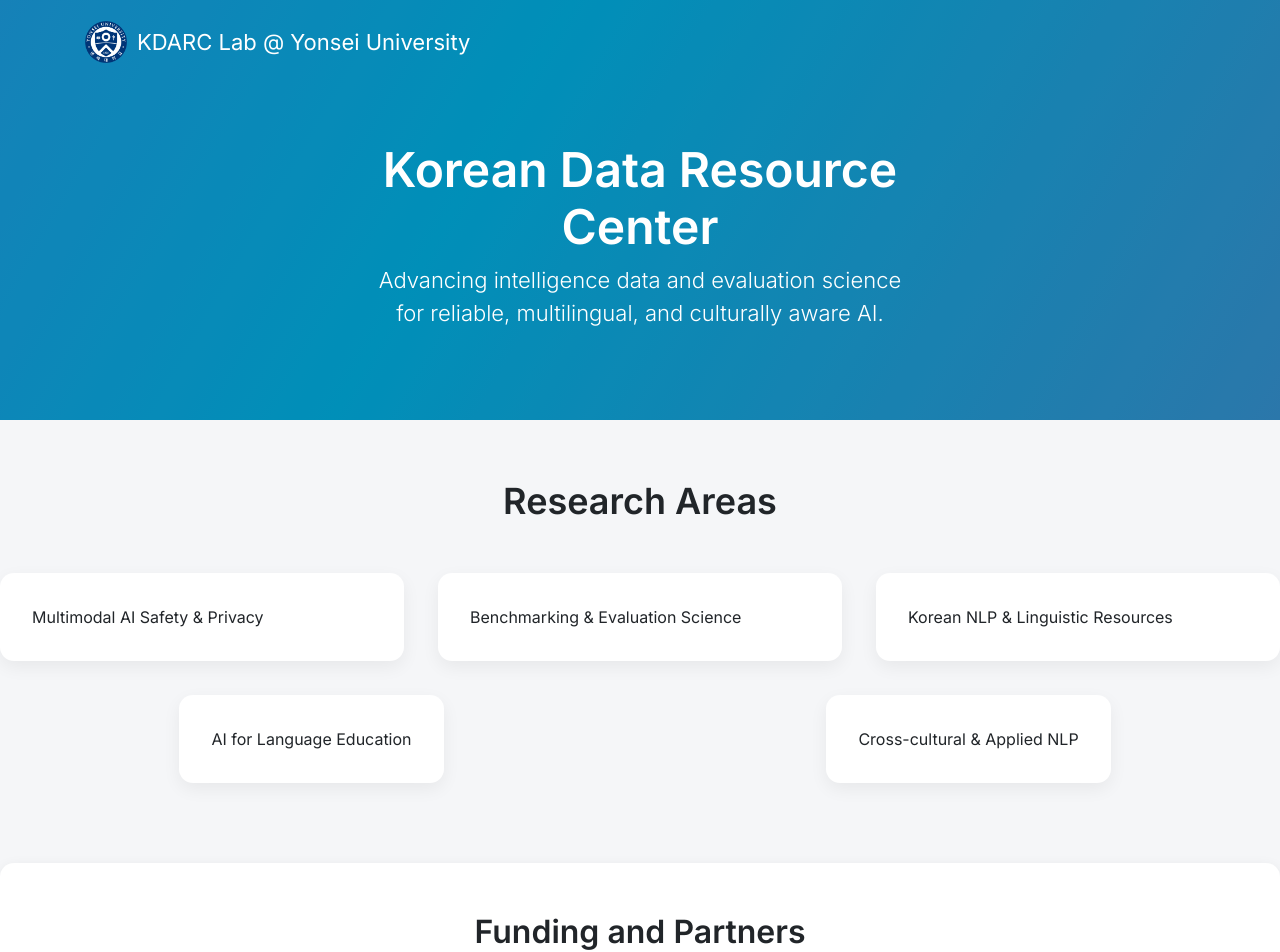
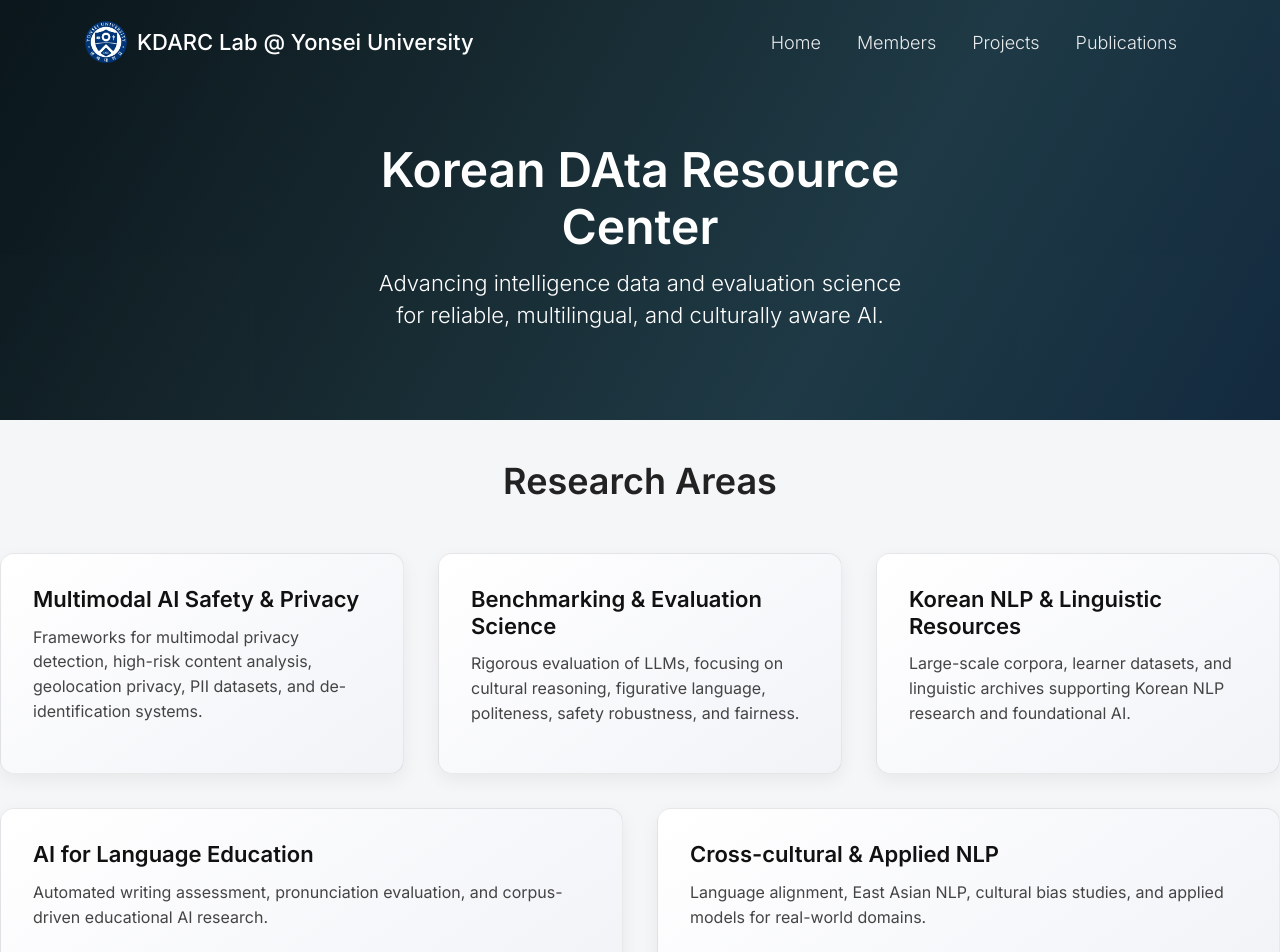
Before and after one commit to wangxiaonan-git/kdarc-lab, a Jekyll site: the page built from index.html, in a window 1280 px wide. Shown: the top 952 px of the page. Built offline with Jekyll 4.4.1, drawn with Linux system fonts in a browser that asks for light colours.

Commit message:
Update default.html

```diff
--- a/_layouts/default.html
+++ b/_layouts/default.html
@@ -17,41 +17,45 @@
       margin: 0;
       padding: 0;
     }
+    /* ====================== TECH GRADIENT BACKGROUND ====================== */
 
-    /* ====================== TECH GRADIENT BACKGROUND ====================== */
 @keyframes gradientFlow {
-      0% { background-position: 0% 50%; }
-      50% { background-position: 100% 50%; }
-      100% { background-position: 0% 50%; }
+  0% {
+    background-position: 0% 50%;
+  }
+  50% {
+    background-position: 100% 50%;
+  }
+  100% {
+    background-position: 0% 50%;
+  }
 }
 
+/* HOME HERO 动态渐变 */
 .hero-banner {
   background-image: linear-gradient(
     120deg,
-        #4e54c8,
-        #6a82fb,
-        #00c6ff,
-        #7f7fd5
+    #0f2027,
+    #203a43,
+    #2c5364,
+    #1b3c59
   );
-      background-size: 400% 400%;
-      animation: gradientFlow 18s ease infinite;
-      width: 100%;
-      height: 420px;
-      position: relative;
+  background-size: 300% 300%;
+  animation: gradientFlow 14s ease infinite;
 }
 
+/* SUBPAGE BANNER 动态渐变（稍微克制一点） */
 .subpage-banner {
   background-image: linear-gradient(
     120deg,
-        #6a82fb,
-        #4e54c8,
-        #5f72bd
+    #141e30,
+    #243b55,
+    #1e3c72
   );
-      background-size: 300% 300%;
-      animation: gradientFlow 22s ease infinite;
-      width: 100%;
-      height: 160px;
+  background-size: 250% 250%;
+  animation: gradientFlow 18s ease infinite;
 }
+
 
     /* ====================== NAVBAR ====================== */
     .navbar {
@@ -60,32 +64,55 @@
       position: absolute;
       top: 0;
       width: 100%;
-      z-index: 9999;
+      z-index: 9999 !important;
+      border: none;
+      box-shadow: none;
     }
 
     .yonsei-logo img {
       height: 42px;
+      width: auto;
       margin-right: 10px;
     }
 
     .navbar-brand {
+      font-weight: 450;
       font-size: 22px;
       color: white !important;
       display: flex;
       align-items: center;
+      cursor: default;
     }
 
     .nav-link {
+      font-weight: 300 !important;
       font-size: 18px;
       color: rgba(255,255,255,0.9) !important;
       padding: 8px 18px !important;
+      transition: all 0.25s ease;
     }
 
-    /* ====================== HERO ====================== */
+    .nav-link:hover {
+      color: #fff !important;
+      text-shadow: 0 0 6px rgba(255,255,255,0.6);
+    }
+
+    /* ====================== HOME HERO ====================== */
+    .hero-banner {
+      width: 100%;
+      height: 420px;
+      background-size: cover;
+      background-position: center 10%;
+      position: relative;
+      margin-top: 0;
+    }
+
     .hero-overlay {
       position: absolute;
-      inset: 0;
-      background: rgba(0,0,0,0.28);
+      top: 0; left: 0;
+      width: 100%; height: 100%;
+      background: rgba(0,0,0,0.30);
+      z-index: 1;
     }
 
     .hero-center {
@@ -93,6 +120,7 @@
       top: 58%;
       left: 50%;
       transform: translate(-50%, -50%);
+      z-index: 3;
       text-align: center;
       color: white;
       max-width: 900px;
@@ -101,27 +129,41 @@
     .hero-center h1 {
       font-size: 48px;
       font-weight: 600;
+      margin-bottom: 12px;
     }
 
     .hero-center p {
       font-size: 22px;
       font-weight: 300;
+      line-height: 1.45;
     }
 
-    /* ====================== CONTENT ====================== */
+    /* ====================== SUBPAGE BANNER ====================== */
+    .subpage-banner {
+      width: 100%;
+      height: 160px;
+      background-size: cover;
+      background-position: center 95%;
+      background-repeat: no-repeat;
+      position: relative;
+      margin-top: 0;
+    }
+
+    /* ====================== MAIN CONTENT ====================== */
     .content-wrapper {
       max-width: 1400px;
       margin: 40px auto;
       background: white;
       padding: 60px;
       border-radius: 12px;
-      box-shadow: 0 4px 14px rgba(0,0,0,0.06);
+      box-shadow: 0px 4px 14px rgba(0,0,0,0.06);
     }
 
     /* ====================== RESEARCH AREAS ====================== */
 .research-wrapper {
     max-width: 1400px;
-      margin: 60px auto 80px auto;
+    margin: 40px auto 70px auto;
+    padding: 0 0;    /* ⭐ 把左右 padding 去掉 */
 }
 
     .ra-title {
@@ -129,8 +171,10 @@
       font-weight: 700;
       text-align: center;
       margin-bottom: 50px;
+      color: #222;
     }
 
+    /* 第一行：3 张卡片等宽 */
     .ra-row-1 {
       display: grid;
       grid-template-columns: repeat(3, 1fr);
@@ -138,18 +182,50 @@
       margin-bottom: 34px;
     }
 
+    /* 第二行：2 张卡片居中 */
     .ra-row-2 {
       display: grid;
       grid-template-columns: repeat(2, 1fr);
       gap: 34px;
-      justify-items: center;
+      justify-content: center;  /* ⭐ 整体居中 */
+      justify-items: center;    /* ⭐ 卡片居中 */
     }
 
+    /* 卡片样式保持不变 */
     .ra-card {
-      background: #fff;
+      background: linear-gradient(145deg, #ffffff, #f1f3f7);
       border-radius: 14px;
       padding: 32px;
+      border: 1px solid rgba(0,0,0,0.08);
       box-shadow: 0 6px 18px rgba(0,0,0,0.06);
+      opacity: 0;
+      transform: translateY(25px);
+      animation: fadeUp 0.8s ease forwards;
+      animation-delay: var(--delay, 0s);
+      transition: all 0.35s ease;
+    }
+
+    .ra-card:hover {
+      transform: translateY(-6px);
+      box-shadow: 0 18px 30px rgba(0,0,0,0.12);
+    }
+
+    .ra-card h3 {
+      font-size: 22px;
+      font-weight: 650;
+      margin-bottom: 12px;
+      color: #111;
+    }
+
+    .ra-card p {
+      font-size: 16px;
+      color: #444;
+      line-height: 1.55;
+    }
+
+    @keyframes fadeUp {
+      from { opacity: 0; transform: translateY(25px); }
+      to { opacity: 1; transform: translateY(0); }
     }
 
     /* ====================== FUNDINGS ====================== */
@@ -159,7 +235,7 @@
       padding: 50px 40px;
       background: white;
       border-radius: 14px;
-      box-shadow: 0 4px 14px rgba(0,0,0,0.08);
+      box-shadow: 0px 4px 14px rgba(0,0,0,0.08);
       text-align: center;
     }
 
@@ -167,6 +243,7 @@
       font-size: 32px;
       font-weight: 700;
       margin-bottom: 40px;
+      color: #333;
     }
 
     .partners-grid {
@@ -180,43 +257,70 @@
       width: 200px;
       height: 110px;
       display: flex;
+      justify-content: center;
       align-items: center;
-      justify-content: center;
+      border-radius: 10px;
+      padding: 10px;
+      background: #fff;
+      border: 1px solid rgba(0,0,0,0.05);
+      transition: 0.3s ease;
     }
 
     .partner-logo-box img {
       max-width: 70%;
       max-height: 70%;
+      object-fit: contain;
+      transition: 0.25s ease;
     }
 
-    .big-partner img {
-      transform: scale(1.5);
+    .partner-logo-box:hover {
+      transform: scale(1.05);
+      box-shadow: 0 10px 25px rgba(0,0,0,0.10);
     }
+
+    .big-partner img { transform: scale(1.5); }
   </style>
+
 </head>
 
 <body>
 
+<!-- NAV -->
 <nav class="navbar navbar-expand-lg navbar-light">
   <div class="container">
     <div class="navbar-brand">
       <span class="yonsei-logo">
-        <img src="/kdarc-lab/assets/images/badges/yonsei.png">
+        <img src="/kdarc-lab/assets/images/badges/yonsei.png" alt="Yonsei Logo">
       </span>
       KDARC Lab @ Yonsei University
+    </div>
+
+    <button class="navbar-toggler" type="button" data-toggle="collapse" data-target="#navbarNav">
+      <span class="navbar-toggler-icon"></span>
+    </button>
+
+    <div class="collapse navbar-collapse" id="navbarNav">
+      <ul class="navbar-nav ml-auto">
+        <li class="nav-item"><a class="nav-link" href="/kdarc-lab/">Home</a></li>
+        <li class="nav-item"><a class="nav-link" href="/kdarc-lab/members.html">Members</a></li>
+        <li class="nav-item"><a class="nav-link" href="/kdarc-lab/projects.html">Projects</a></li>
+        <li class="nav-item"><a class="nav-link" href="/kdarc-lab/publications.html">Publications</a></li>
+      </ul>
     </div>
   </div>
 </nav>
 
+<!-- SUBPAGE BANNER -->
 {% if page.url != "/" and page.url != "/kdarc-lab/" %}
 <div class="subpage-banner"></div>
 {% endif %}
 
+<!-- HOME HERO -->
 {% if page.url == "/" or page.url == "/kdarc-lab/" %}
 <div class="hero-banner">
   <div class="hero-overlay"></div>
   <div class="hero-center">
-    <h1>Korean Data Resource Center</h1>
+    <h1>Korean DAta Resource Center</h1>
     <p>
       Advancing intelligence data and evaluation science<br>
       for reliable, multilingual, and culturally aware AI.
@@ -225,29 +329,53 @@
 </div>
 {% endif %}
 
+<!-- MAIN CONTENT (non-home) -->
 {% if page.url != "/" and page.url != "/kdarc-lab/" %}
 <div class="content-wrapper">
   {{ content }}
 </div>
 {% endif %}
 
+<!-- ====================== RESEARCH AREAS (HOME ONLY) ====================== -->
 {% if page.url == "/" or page.url == "/kdarc-lab/" %}
 <div class="research-wrapper">
   <h2 class="ra-title">Research Areas</h2>
 
+  <!-- 第一行：3 个 -->
   <div class="ra-row-1">
-    <div class="ra-card">Multimodal AI Safety & Privacy</div>
-    <div class="ra-card">Benchmarking & Evaluation Science</div>
-    <div class="ra-card">Korean NLP & Linguistic Resources</div>
+    <div class="ra-card" style="--delay:0.1s">
+      <h3>Multimodal AI Safety & Privacy</h3>
+      <p>Frameworks for multimodal privacy detection, high-risk content analysis, geolocation privacy, PII datasets, and de-identification systems.</p>
     </div>
 
+    <div class="ra-card" style="--delay:0.2s">
+      <h3>Benchmarking & Evaluation Science</h3>
+      <p>Rigorous evaluation of LLMs, focusing on cultural reasoning, figurative language, politeness, safety robustness, and fairness.</p>
+    </div>
+
+    <div class="ra-card" style="--delay:0.3s">
+      <h3>Korean NLP & Linguistic Resources</h3>
+      <p>Large-scale corpora, learner datasets, and linguistic archives supporting Korean NLP research and foundational AI.</p>
+    </div>
+  </div>
+
+  <!-- 第二行：2 个并居中 -->
   <div class="ra-row-2">
-    <div class="ra-card">AI for Language Education</div>
-    <div class="ra-card">Cross-cultural & Applied NLP</div>
+    <div class="ra-card" style="--delay:0.4s">
+      <h3>AI for Language Education</h3>
+      <p>Automated writing assessment, pronunciation evaluation, and corpus-driven educational AI research.</p>
     </div>
+
+    <div class="ra-card" style="--delay:0.5s">
+      <h3>Cross-cultural & Applied NLP</h3>
+      <p>Language alignment, East Asian NLP, cultural bias studies, and applied models for real-world domains.</p>
+    </div>
+  </div>
+
 </div>
 {% endif %}
 
+<!-- ====================== FUNDINGS (HOME ONLY) ====================== -->
 {% if page.url == "/" or page.url == "/kdarc-lab/" %}
 <div class="partners-section">
   <h2 class="partners-title">Funding and Partners</h2>
```
Also changed, not shown: other parts of _layouts/default.html (+1 -1 lines). Lines whose indentation alone changed are shown as unchanged.
